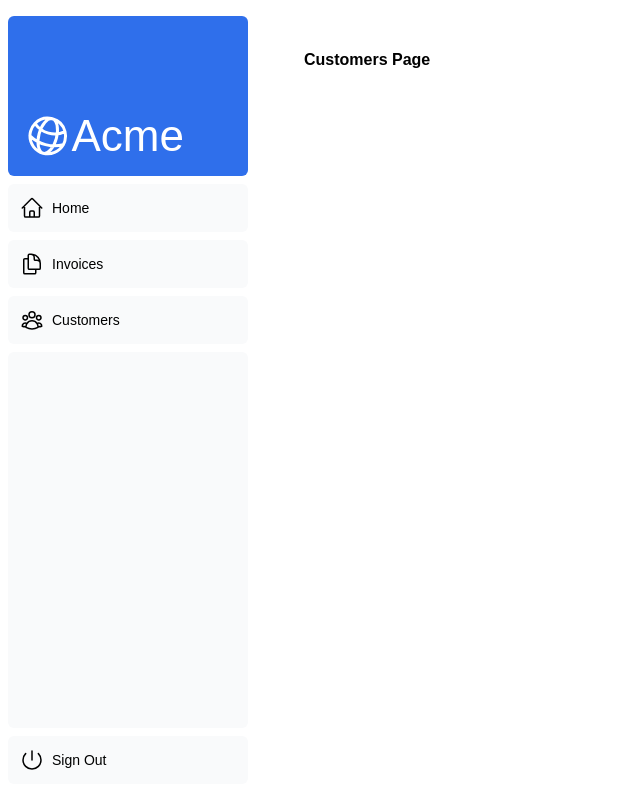
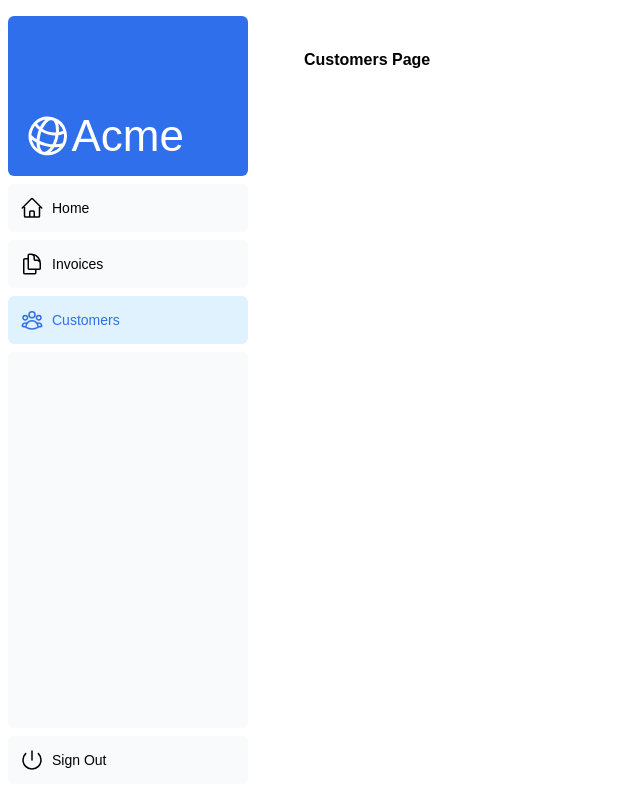
Before and after one commit to 2015WUJI01/nextjs-dashboard, a Next.js app: page /dashboard/customers in a window 1280 px wide. Shown: the whole page, without its empty margins (0-640 px from the left). Built offline with nearby package versions, Linux system fonts and the light colour scheme; a web font is replaced by a local one.

Commit message:
feat: Chapter 5 Navigating Between Pages

```diff
--- a/app/ui/dashboard/nav-links.tsx
+++ b/app/ui/dashboard/nav-links.tsx
@@ -1,9 +1,13 @@
+"use client";
+
 import {
   UserGroupIcon,
   HomeIcon,
   DocumentDuplicateIcon,
 } from '@heroicons/react/24/outline';
-
+import Link from 'next/link';
+import { usePathname } from "next/navigation";
+import clsx from "clsx";
 // Map of links to display in the side navigation.
 // Depending on the size of the application, this would be stored in a database.
 const links = [
@@ -17,19 +21,25 @@
 ];
 
 export default function NavLinks() {
+  const pathname = usePathname();
   return (
     <>
       {links.map((link) => {
         const LinkIcon = link.icon;
         return (
-          <a
+          <Link
             key={link.name}
             href={link.href}
-            className="flex h-[48px] grow items-center justify-center gap-2 rounded-md bg-gray-50 p-3 text-sm font-medium hover:bg-sky-100 hover:text-blue-600 md:flex-none md:justify-start md:p-2 md:px-3"
+            className={clsx(
+              "flex h-[48px] grow items-center justify-center gap-2 rounded-md bg-gray-50 p-3 text-sm font-medium hover:bg-sky-100 hover:text-blue-600 md:flex-none md:justify-start md:p-2 md:px-3",
+              {
+                "bg-sky-100 text-blue-600": pathname === link.href,
+              },
+            )}
           >
             <LinkIcon className="w-6" />
             <p className="hidden md:block">{link.name}</p>
-          </a>
+          </Link>
         );
       })}
     </>
```
